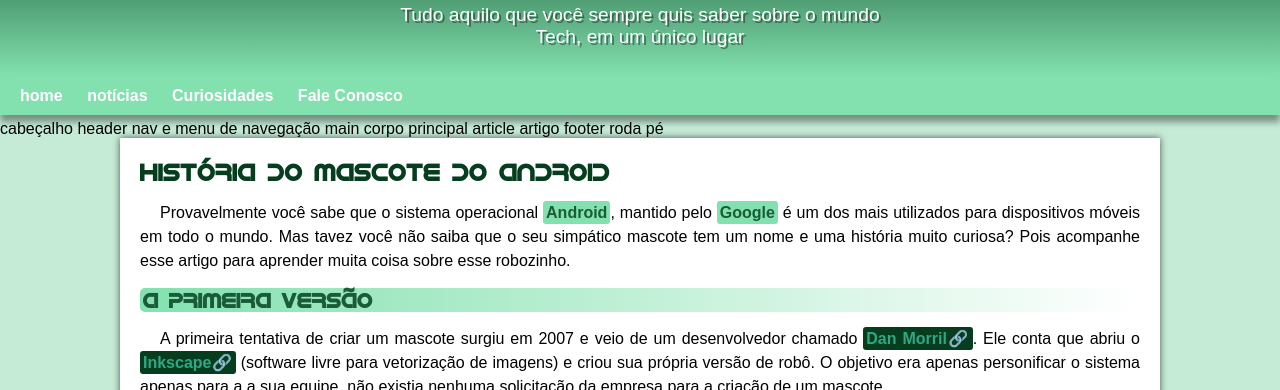
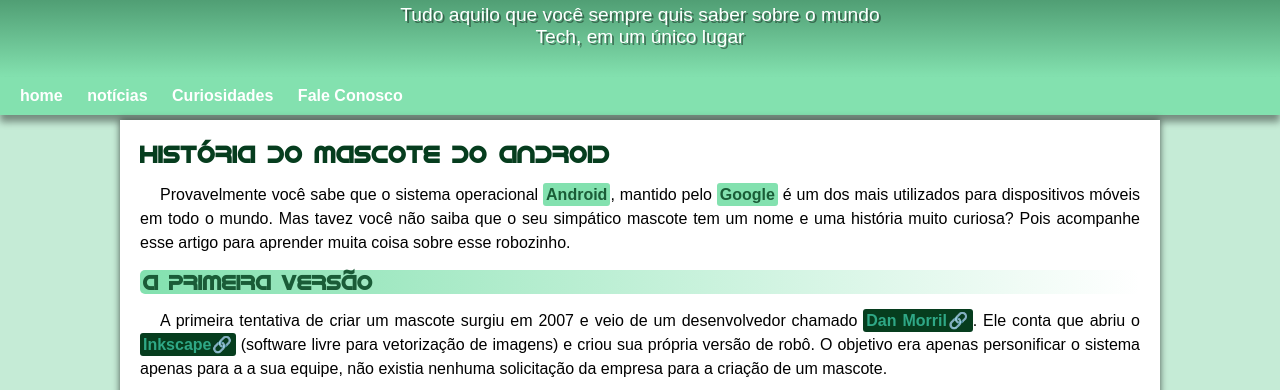
Before and after one commit to GuilhermeDeAnselmi/Projeto-android, a plain HTML site: page index.html in a window 1280 px wide. Shown: the part 113-503 px from the top of the page. Drawn offline with Linux system fonts and the light colour scheme.

Commit message:
add site

```diff
--- a/index.html
+++ b/index.html
@@ -21,8 +21,6 @@
       <a href="#"> Curiosidades</a>
       <a href="#"> Fale Conosco</a>
     </nav>
-    cabeçalho header nav e menu de navegação main corpo principal article artigo
-    footer roda pé
     <main>
       <article>
         <h1>História do Mascote do Android</h1>
```
